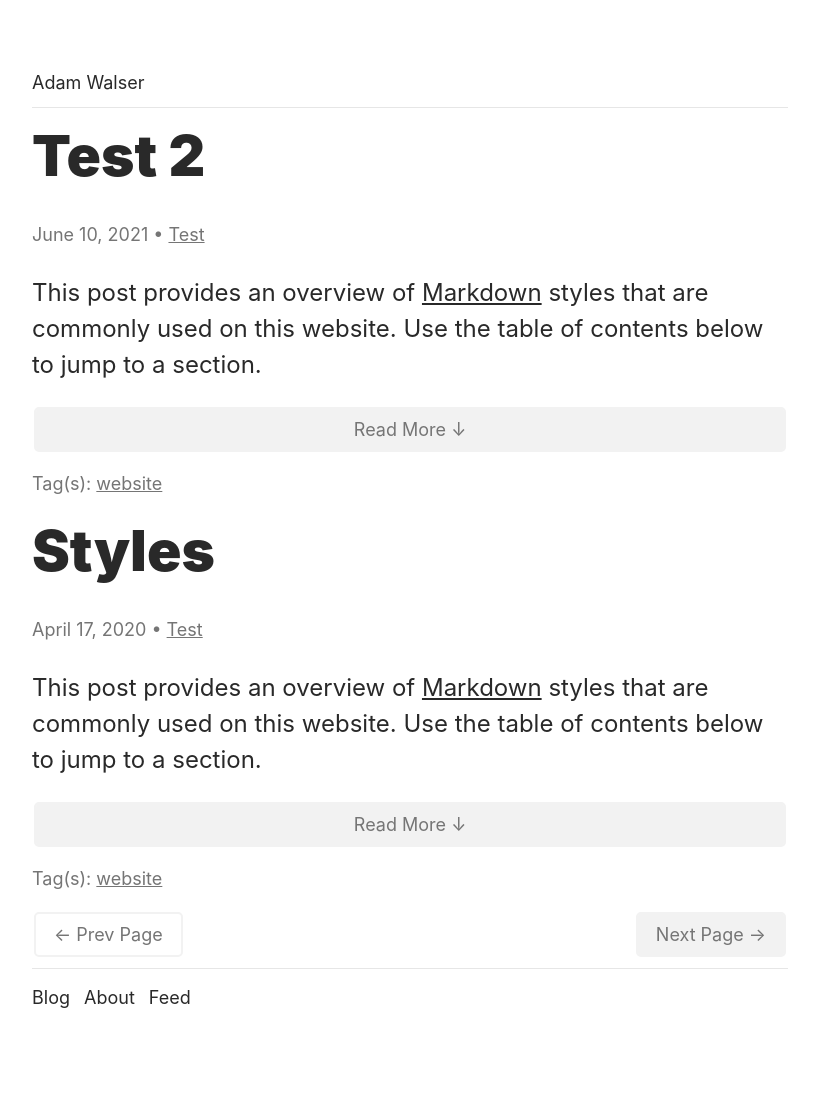
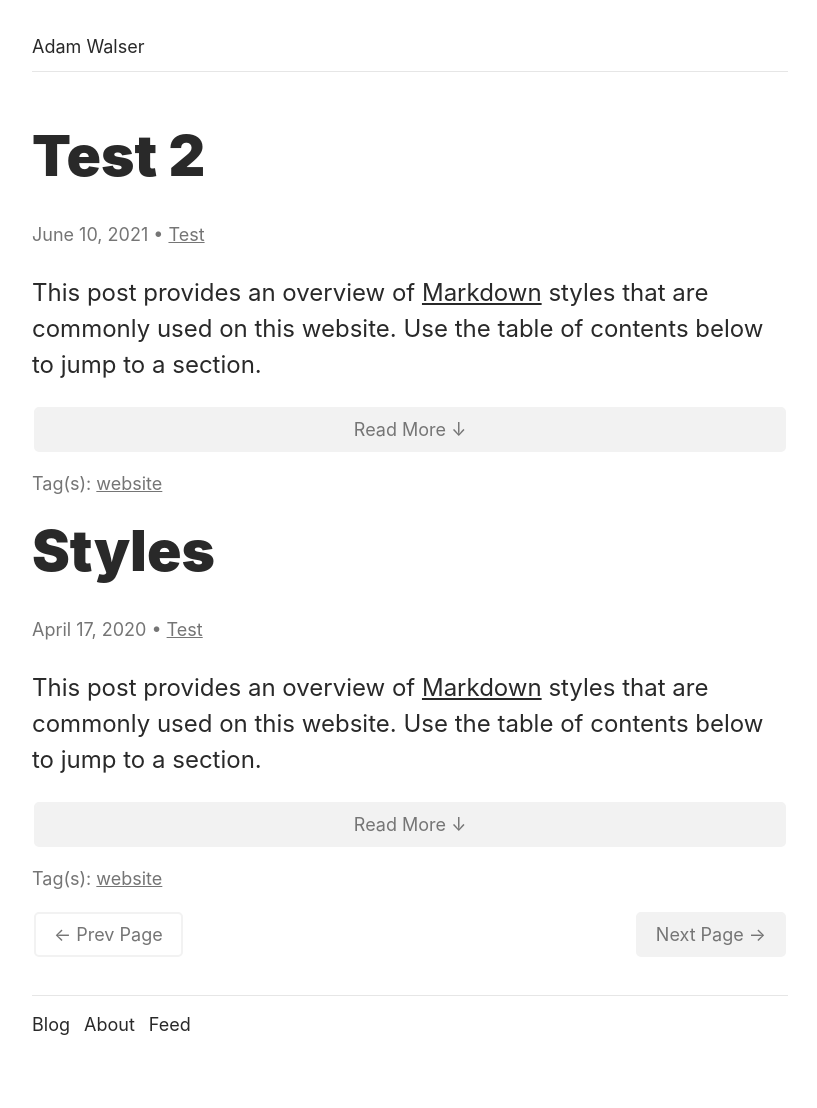
Before and after one commit to ajpwalser/ajpwalser.github.io, a Jekyll site: the page built from index.html, in a window 1280 px wide. Shown: the whole page, without its empty margins (230-1047 px from the left). Built offline with Jekyll 4.4.1, drawn with Linux system fonts in a browser that asks for light colours; some web fonts are replaced; the list of posts is cut into pages by our own code; before the commit the page ends 1081 px from its top, so only the background shows below that.

Commit message:
Update style.css

```diff
--- a/css/style.css
+++ b/css/style.css
@@ -34,6 +34,10 @@ hr {
 /* Header & Footer */
 
 header {
+margin-bottom: 2em;
+}
+
+footer {
 margin-top: 2em;
 }
 
```
